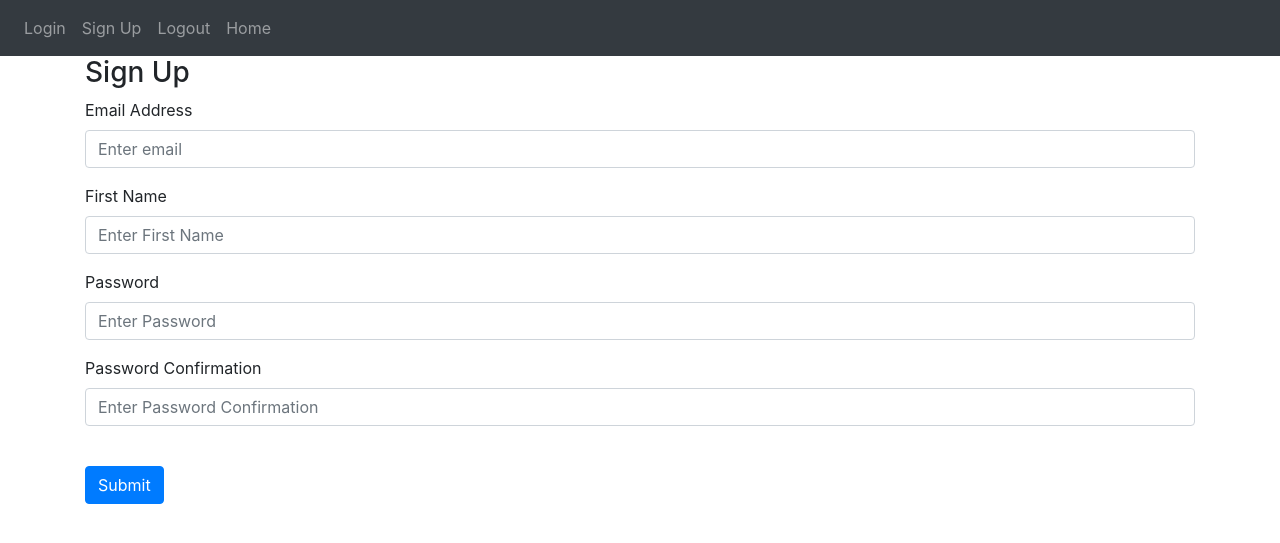
After one commit to meronleshem/Final_Project, a Python web app: template Web/website/templates/sign_up.html in a window 1280 px wide. The commit adds this page. Shown: the top 543 px of the page. Run offline with Jinja, Linux system fonts and the light colour scheme; the template is opened without the code that fills it, so the values that code supplies are empty; some libraries are stand-ins or nearby versions.

Commit message:
Added Sign Up page

```diff
--- a/Web/website/auth.py
+++ b/Web/website/auth.py
@@ -1,10 +1,10 @@
-from flask import Blueprint
+from flask import Blueprint, render_template
 
 auth = Blueprint('auth', __name__)
 
 @auth.route('/login')
 def login():
-    return "<p1>Login Page</p1>"
+    return render_template("login.html", text="Testing")
 
 @auth.route('/logout')
 def logout():
@@ -12,4 +12,4 @@ def logout():
 
 @auth.route('/sign-up')
 def sign_up():
-    return "<p1>Sign Up</p1>"
+    return render_template("sign_up.html")
--- a/Web/website/templates/base.html
+++ b/Web/website/templates/base.html
@@ -17,26 +17,30 @@
         <title>{% block title %}Home{% endblock %}</title>
     </head>
     <body>
-        <nav class="navbar navbar-expand-lg navbar-drak bg-dark">
+        <nav class="navbar navbar-expand-lg navbar-dark bg-dark">
             <button
-            class="navbar-toggler"
-             type="button"
-             data-toggle="collapse"
-              data-target="#navbar">
-                <span class="navbar-toggler-icon">
-                    <i class="fas fa-bars" style="color:#fff; font-size:28px;"></i>
-                </span>
+              class="navbar-toggler"
+              type="button"
+              data-toggle="collapse"
+              data-target="#navbar"
+            >
+              <span class="navbar-toggler-icon"></span>
             </button>
             <div class="collapse navbar-collapse" id="navbar">
                 <div class="navbar-nav">
                     <a class="nav-item nav-link" id="login" href="/login">Login</a>
-                    <a class="nav-item nav-link" id="signU[" href="/sign-up">Sign Up</a>
+                    <a class="nav-item nav-link" id="signUp" href="/sign-up">Sign Up</a>
                     <a class="nav-item nav-link" id="logout" href="/logout">Logout</a>
                     <a class="nav-item nav-link" id="Home" href="/">Home</a>
 
                 </div>
             </div>
         </nav>
+
+        <div class="container">
+            {%block content%}
+            {% endblock %}
+        </div>
         <script
         src="https://code.jquery.com/jquery-3.2.1.slim.min.js"
         integrity="sha384-KJ3o2DKtIkvYIK3UENzmM7KCkRr/rE9/Qpg6aAZGJwFDMVNA/GpGFF93hXpG5KkN"
--- a/Web/website/templates/home.html
+++ b/Web/website/templates/home.html
@@ -1,2 +1,5 @@
 
-{% extends "base.html" %} {% block title %}Changed {% endblock %}
+{% extends "base.html" %} {% block title %}Home{% endblock %}
+{%block content%}
+<h1>This is the Home Page</h1>
+{% endblock %}
--- /dev/null
+++ b/Web/website/templates/login.html
@@ -0,0 +1,6 @@
+
+{% extends "base.html" %} {% block title %}Login{% endblock %}
+{%block content%}
+<h1>This is the Login Page</h1>
+{{ text }}
+{% endblock %}
--- /dev/null
+++ b/Web/website/templates/sign_up.html
@@ -0,0 +1,46 @@
+
+{% extends "base.html" %} {% block title %}Sign Up{% endblock %}
+{%block content%}
+<form method ="POST">
+    <h3 align="cebter">Sign Up</h3>
+    <div class="form-group">
+        <label for="email">Email Address</label>
+        <input type="email"
+            class="form-control"
+            id="email"
+            name="email"
+            placeholder="Enter email"
+        />
+    </div>
+    <div class="form-group">
+        <label for="firstName">First Name</label>
+        <input type="text"
+            class="form-control"
+            id="firstName"
+            name="firstName"
+            placeholder="Enter First Name"
+        />
+    </div>
+    <div class="form-group">
+        <label for="password1">Password</label>
+        <input type="password"
+            class="form-control"
+            id="password1"
+            name="password1"
+            placeholder="Enter Password"
+        />
+    </div>
+    <div class="form-group">
+        <label for="password2">Password Confirmation</label>
+        <input type="password"
+            class="form-control"
+            id="password2"
+            name="password2"
+            placeholder="Enter Password Confirmation"
+        />
+    </div>
+    <br />
+<button type="submit" class="btn btn-primary">Submit</button>
+</div>
+</form>
+{% endblock %}
```
